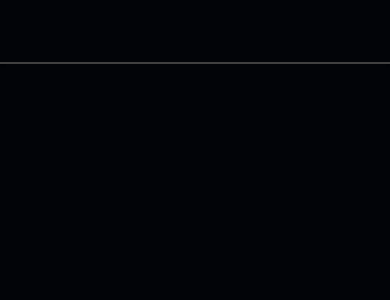
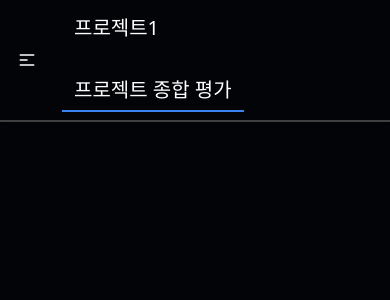
Before and after one commit to GitPRism/frontend, a React (Vite) app: page /projectevaluation in a window 390 px wide. Shown: the top 300 px of the page. Built offline with nearby package versions, Linux system fonts and the light colour scheme.

Commit message:
design: header 퍼블리싱

```diff
--- /dev/null
+++ b/src/components/Header/Dropdown.tsx
@@ -0,0 +1,49 @@
+import Item from "./Item";
+
+function Dropdown() {
+  return (
+    <div className="dropdown">
+      <div tabIndex={0} role="button" className="btn btn-ghost lg:hidden">
+        <svg
+          xmlns="http://www.w3.org/2000/svg"
+          className="h-5 w-5"
+          fill="none"
+          viewBox="0 0 24 24"
+          stroke="currentColor"
+        >
+          {" "}
+          <path
+            strokeLinecap="round"
+            strokeLinejoin="round"
+            strokeWidth="2"
+            d="M4 6h16M4 12h8m-8 6h16"
+          />{" "}
+        </svg>
+      </div>
+      <ul
+        tabIndex={0}
+        className="menu menu-sm dropdown-content bg-shadow rounded-box z-1 mt-3 w-52 p-2 shadow"
+      >
+        <li>
+          <a>Item 1</a>
+        </li>
+        <li>
+          <a>Parent</a>
+          <ul className="p-2">
+            <li>
+              <a>Submenu 1</a>
+            </li>
+            <li>
+              <a>Submenu 2</a>
+            </li>
+          </ul>
+        </li>
+        <li>
+          <a>Item 3</a>
+        </li>
+      </ul>
+    </div>
+  );
+}
+
+export default Dropdown;
--- /dev/null
+++ b/src/components/Header/Item.tsx
@@ -0,0 +1,30 @@
+import { useNavigate, useLocation } from "react-router-dom";
+
+function Item() {
+  const navigate = useNavigate();
+  const location = useLocation();
+  return (
+    <ul className="menu menu-horizontal text-xl flex gap-5 ">
+      <li
+        className={`border-b-2 ${
+          location.pathname === "/home" ? "border-royal" : "border-transparent"
+        }`}
+        onClick={() => navigate("/home")}
+      >
+        <span>프로젝트1</span>
+      </li>
+      <li
+        className={`border-b-2 ${
+          location.pathname === "/projectevaluation"
+            ? "border-royal"
+            : "border-transparent"
+        }`}
+        onClick={() => navigate("/projectevaluation")}
+      >
+        <span>프로젝트 종합 평가</span>
+      </li>
+    </ul>
+  );
+}
+
+export default Item;
--- a/src/components/Header/index.tsx
+++ b/src/components/Header/index.tsx
@@ -1,36 +1,16 @@
-import { useNavigate, useLocation } from "react-router-dom";
+import Dropdown from "./Dropdown";
+import Item from "./Item";
 
 function Header() {
-  const navigate = useNavigate();
-  const location = useLocation();
-
   return (
     <div className="w-full">
       <div className="navbar shadow-sm border-b-2 border-[#404040] p-0">
-        <div className="navbar-center hidden lg:flex">
-          <ul className="menu menu-horizontal text-xl flex gap-5 ">
-            <li
-              className={`border-b-2 ${
-                location.pathname === "/home"
-                  ? "border-royal"
-                  : "border-transparent"
-              }`}
-              onClick={() => navigate("/home")}
-            >
-              <span>프로젝트1</span>
-            </li>
-            <li
-              className={`border-b-2 ${
-                location.pathname === "/projectevaluation"
-                  ? "border-royal"
-                  : "border-transparent"
-              }`}
-              onClick={() => navigate("/projectevaluation")}
-            >
-              <span>프로젝트 종합 평가</span>
-            </li>
-          </ul>
+        <div className="navbar-start">
+          <Dropdown />
+          <Item />
         </div>
+
+        <div className="navbar-center hidden lg:flex"></div>
       </div>
     </div>
   );
--- a/src/components/SideBar/index.tsx
+++ b/src/components/SideBar/index.tsx
@@ -7,7 +7,7 @@
     <div className="drawer w-fit lg:drawer-open">
       <input id="my-drawer-2" type="checkbox" className="drawer-toggle" />
 
-      <div className="drawer-side bg-charcoal min-h-full w-80">
+      <div className="drawer-side bg-charcoal ">
         <div className="h-full p-4 flex flex-col justify-between items-center">
           <Avatar />
 
```
